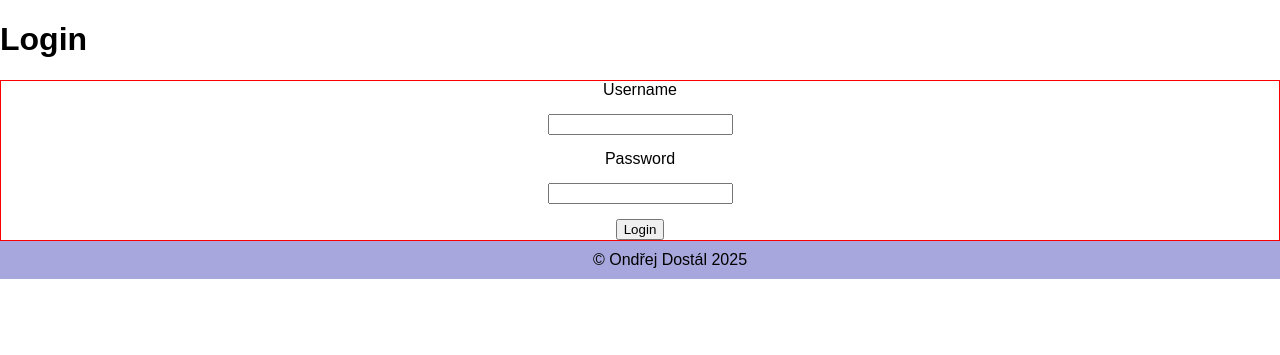
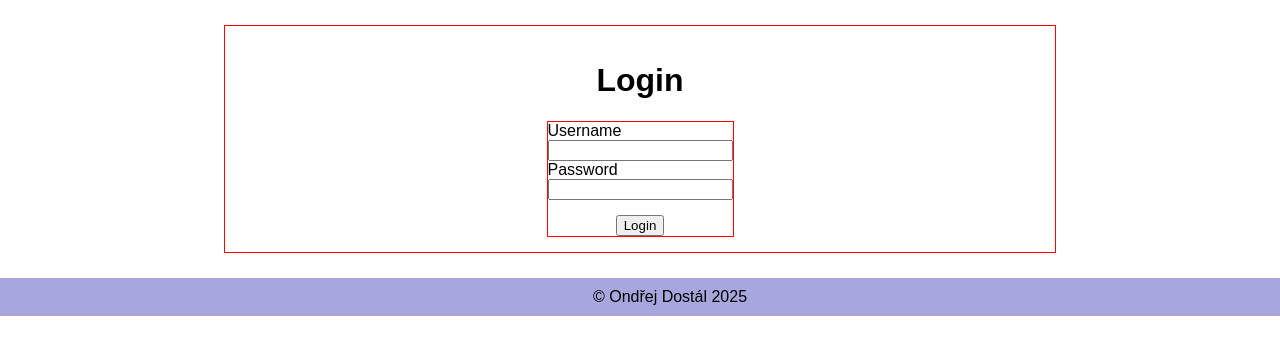
Before and after one commit to odczik/ZWA-task-management-project, a PHP site: page /login in a window 1280 px wide; the page is wider, and only the part inside the window is pictured. Shown: the part 54-409 px from the top of that part. Run offline with PHP 8.4, Linux system fonts and the light colour scheme.

Commit message:
Update login.php

```diff
--- a/src/views/login.php
+++ b/src/views/login.php
@@ -11,16 +11,24 @@
 <body>
     <?php include 'src/views/components/navbar.phtml'; ?>
 
+    <div class="container">
         <h1>Login</H1>
 
         <form action="/login" method="POST">
+            <div>
+                <span>
                     <label for="username">Username</label>
                     <input type="text" id="username" name="username">
+                </span>
+                <span>
                     <label for="password">Password</label>
                     <input type="password" id="password" name="password">
+                </span>
+            </div>
 
             <input type="submit" value="Login">
         </form>
+    </div>
 
     <?php include 'src/views/components/footer.phtml'; ?>
 </body>
```
Lines whose indentation alone changed are shown as unchanged.
